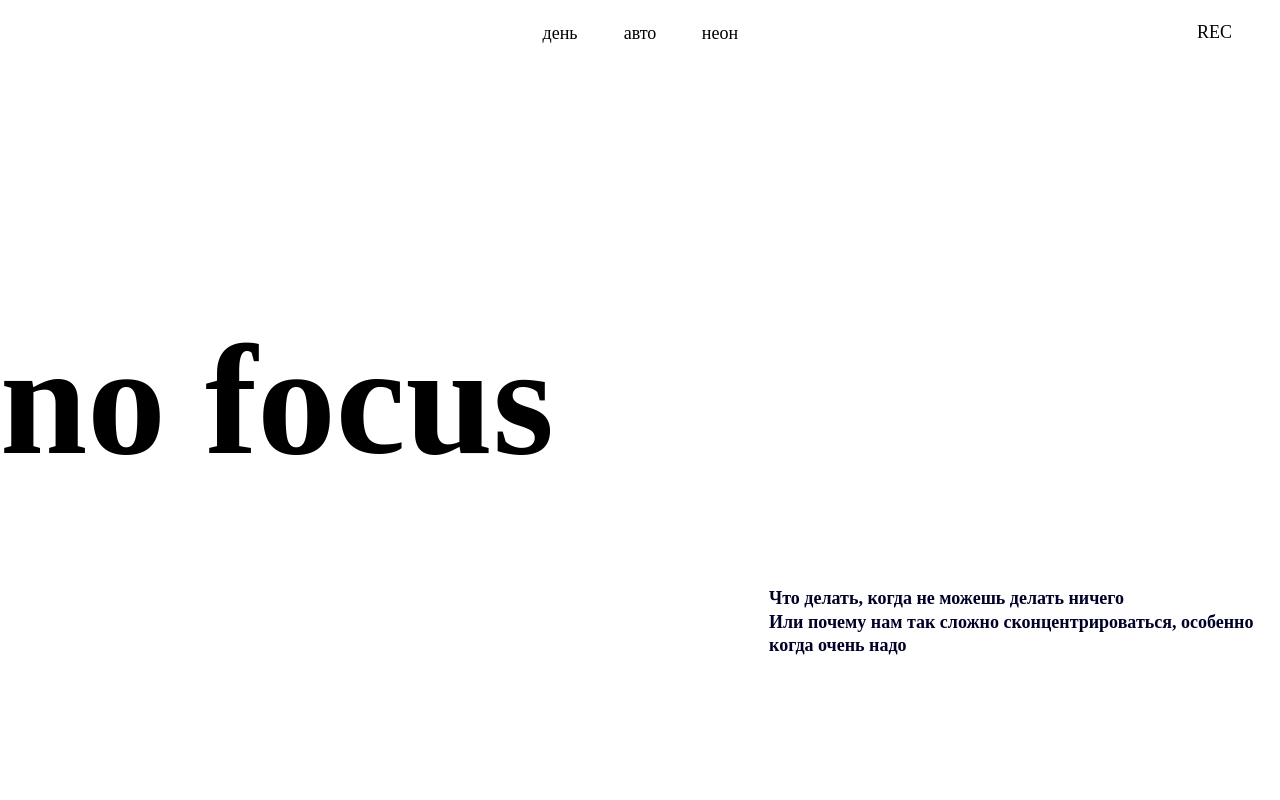
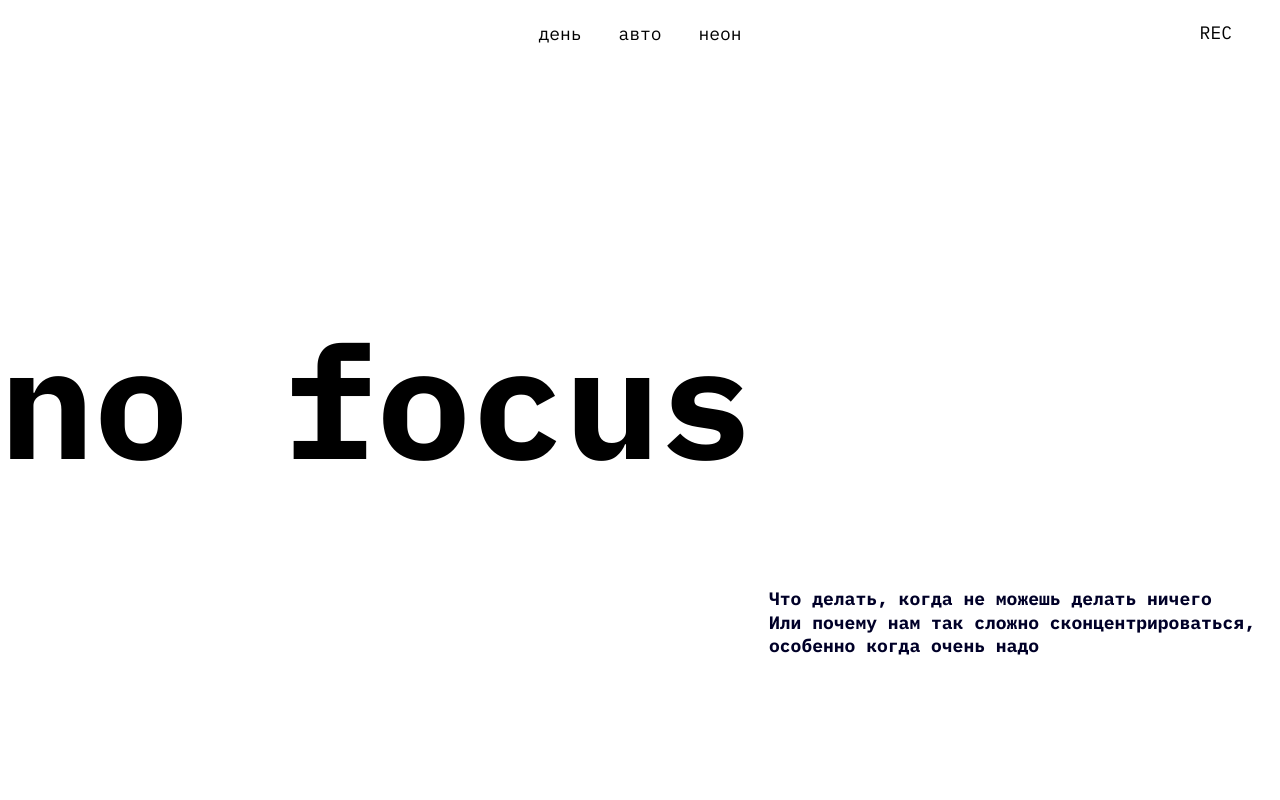
Before and after one commit to asrenijdocenko/slozhno-sosredotochitsya-fd, a plain HTML site: page index.html in a window 1280 px wide. Shown: the top 800 px of the page. Drawn offline with Linux system fonts and the light colour scheme.

Commit message:
Update globals.css

```diff
--- a/styles/globals.css
+++ b/styles/globals.css
@@ -10,6 +10,7 @@ body {
   min-inline-size: 375px;
   max-inline-size: 1440px;
   margin: 0 auto;
+  font-family: 'IBM Plex mono', sans-serif;
 }
 
 h1,
@@ -39,4 +40,5 @@ a {
   font-family: inherit;
   font-size: inherit;
   line-height: inherit;
+  padding: 0px;
 }
```
